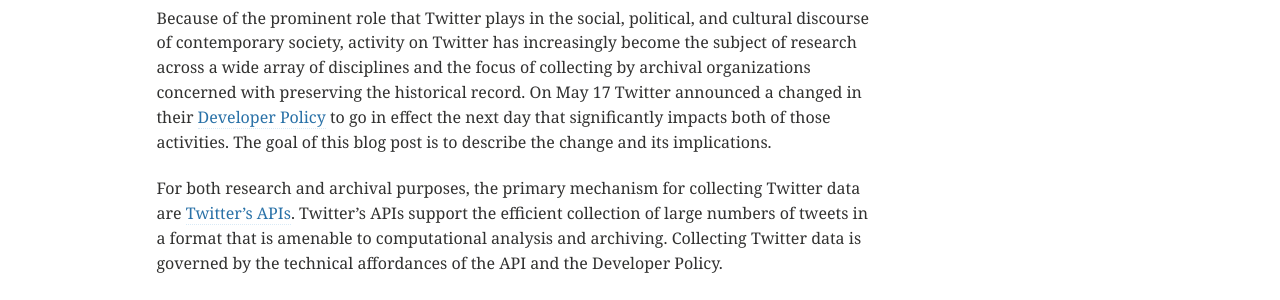
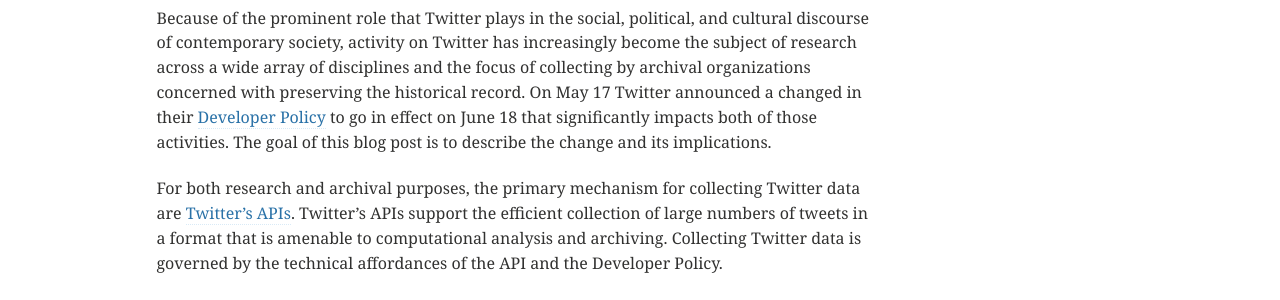
Before and after one commit to gwu-libraries/sfm-ui, a Jekyll site: the page built from _posts/2017-05-18-twitter-policy-change.md, in a window 1280 px wide and 900 px high. Shown: the part 207-507 px from the top of the window. Built offline with Jekyll 4.4.1, drawn with Linux system fonts in a browser that asks for light colours; comment, search, counter and statistics services are not loaded; some of the changed text lies outside the part shown.

Commit message:
Fixed dates again.

```diff
--- a/_posts/2017-05-18-twitter-policy-change.md
+++ b/_posts/2017-05-18-twitter-policy-change.md
@@ -3,10 +3,10 @@
 permalink: /posts/2017-05-18-twitter-policy-change
 title: "Implications of changes in Twitter’s Developer Policy"
 author: justin_littman
-excerpt: "On May 18, Twitter made changes to its Developer Policy that has significant impacts for researchers and archivists. The goal of this blog post is to describe the change and its implications."
+excerpt: "On May 18, Twitter announced changes to its Developer Policy that has significant impacts for researchers and archivists. The goal of this blog post is to describe the change and its implications."
 ---
 
-Because of the prominent role that Twitter plays in the social, political, and cultural discourse of contemporary society, activity on Twitter has increasingly become the subject of research across a wide array of disciplines and the focus of collecting by archival organizations concerned with preserving the historical record. On May 17 Twitter announced a changed in their [Developer Policy](https://dev.twitter.com/overview/terms/agreement-and-policy) to go in effect the next day that significantly impacts both of those activities. The goal of this blog post is to describe the change and its implications.
+Because of the prominent role that Twitter plays in the social, political, and cultural discourse of contemporary society, activity on Twitter has increasingly become the subject of research across a wide array of disciplines and the focus of collecting by archival organizations concerned with preserving the historical record. On May 17 Twitter announced a changed in their [Developer Policy](https://dev.twitter.com/overview/terms/agreement-and-policy) to go in effect on June 18 that significantly impacts both of those activities. The goal of this blog post is to describe the change and its implications.
 
 For both research and archival purposes, the primary mechanism for collecting Twitter data are [Twitter’s APIs]( https://dev.twitter.com/overview/api). Twitter’s APIs support the efficient collection of large numbers of tweets in a format that is amenable to computational analysis and archiving. Collecting Twitter data is governed by the technical affordances of the API and the Developer Policy.
 
@@ -34,7 +34,7 @@
 
 In conformance with this policy, researchers and archivists posted datasets of tweet ids on data repositories and Github. Here’s our [Women’s March collection]( https://dataverse.harvard.edu/dataset.xhtml?persistentId=doi:10.7910/DVN/5ZVMOR) on Harvard’s Dataverse and the [tweet ids]( http://dfreelon.org/2017/01/03/beyond-the-hashtags-twitter-data/) that support the seminal research paper, "[Beyond the Hashtags: #Ferguson, #Blacklivesmatter, and the Online Struggle for Offline Justice](http://cmsimpact.org/resource/beyond-hashtags-ferguson-blacklivesmatter-online-struggle-offline-justice/)".
 
-The policy that went into effect on May 18 significantly limits this:
+The policy that goes into effect on June 18 significantly limits this:
 
 > 2. If you provide Content to third parties, including downloadable datasets of Content or an API that returns Content, you will only distribute or allow download of Tweet IDs, Direct Message IDs, and/or User IDs.
 
```
